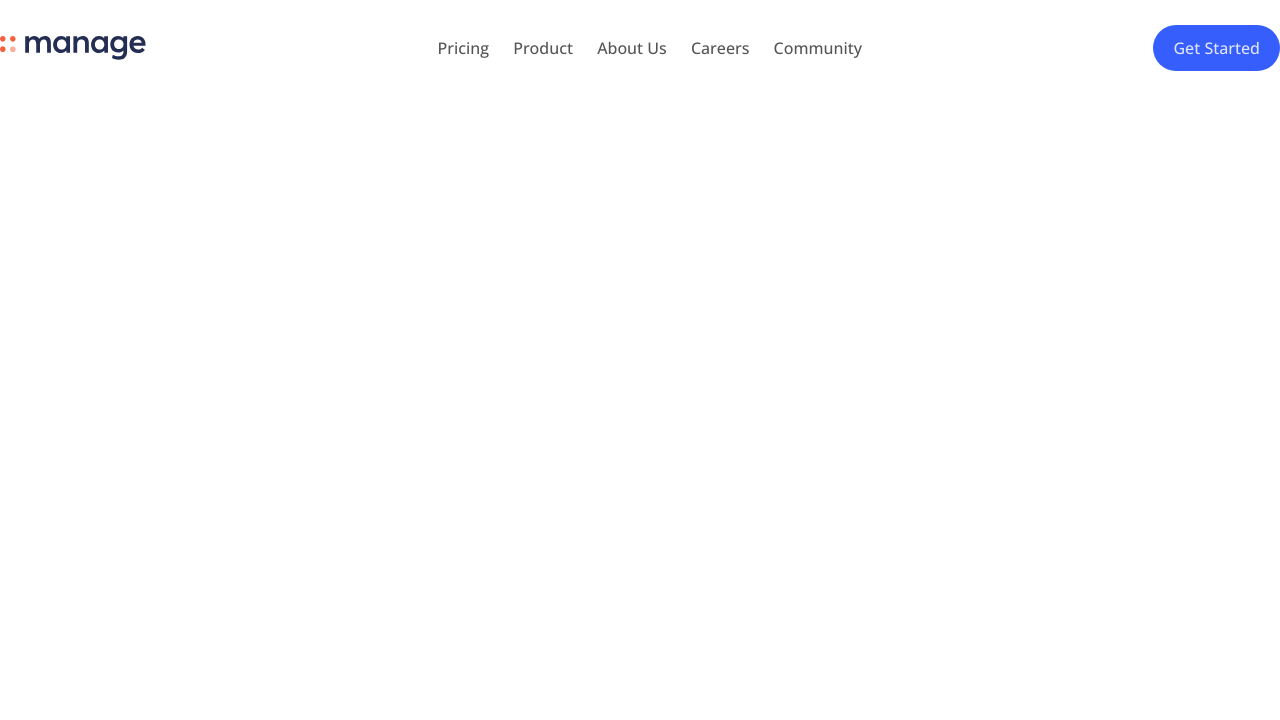
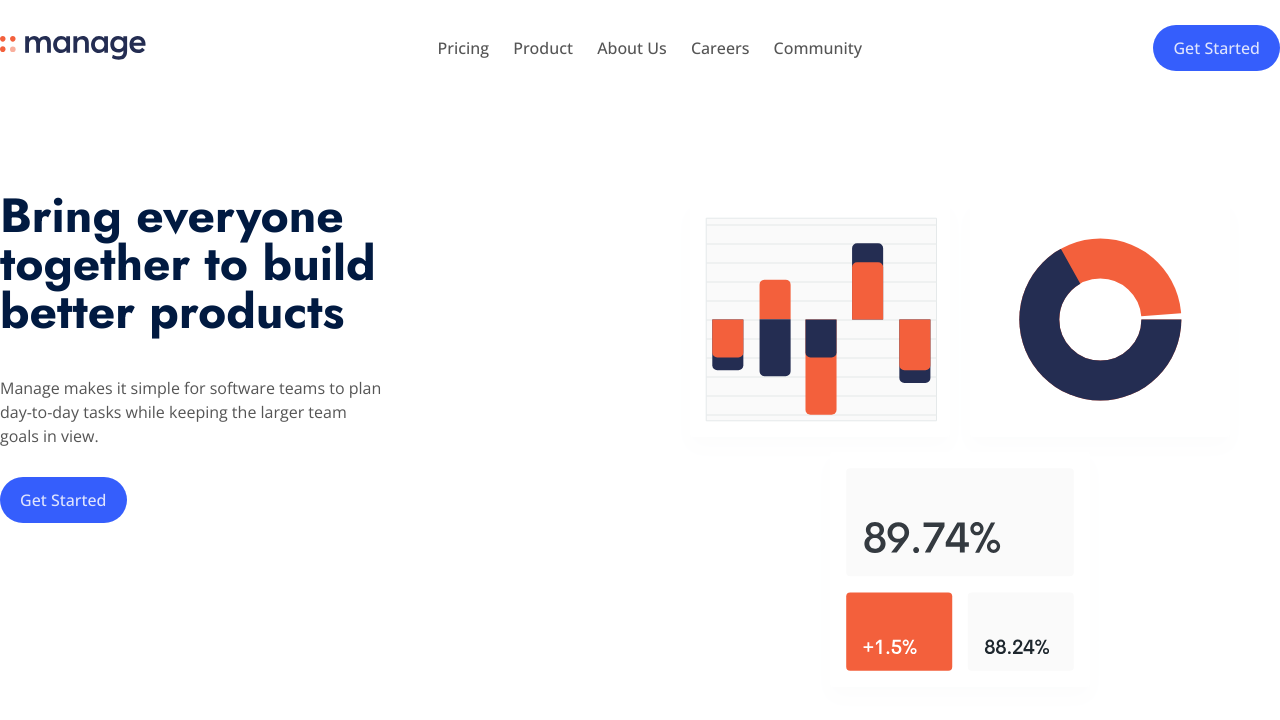
Before and after one commit to CreationsBliss/slick-landing-page, a website: page index.html in a window 1280 px wide. Drawn offline with nearby package versions, Linux system fonts and the light colour scheme.

Commit message:
hero section complete

```diff
--- a/index.html
+++ b/index.html
@@ -44,12 +44,20 @@
   <!-- Navbar End-->
 
 
-  <section class="hero">
-    <div class="container mx-auto">
-      <div class=""></div>
+  <section class="hero pt-24">
+    <div class="container mx-auto flex">
+      <div class="basis-2/4 space-y-10">
+        <h1 class="max-w-sm font-bold font-jost text-5xl text-heading-blue">Bring everyone together to build better products</h1>
+        <p class="max-w-sm font-sans font-normal text-gray">Manage makes it simple for software teams to plan day-to-day tasks while keeping the larger team goals in view.</p>
+        <div>
+          <a href="#" class="transition duration-700 font-medium bg-text-blue text-btn-text-blue py-3 px-5 rounded-full hover:bg-btn-hover-blue hover:text-white">Get Started</a>
+        </div>
+      </div>
 
 
-      <div class=""></div>
+      <div class="basis-2/4 flex justify-center">
+        <img src="image/illustration-intro.svg" alt="illustration-intro">
+      </div>
     </div>
   </section>
   <!-- Hero section End -->
```
Also changed, not shown: dist/main.css.
